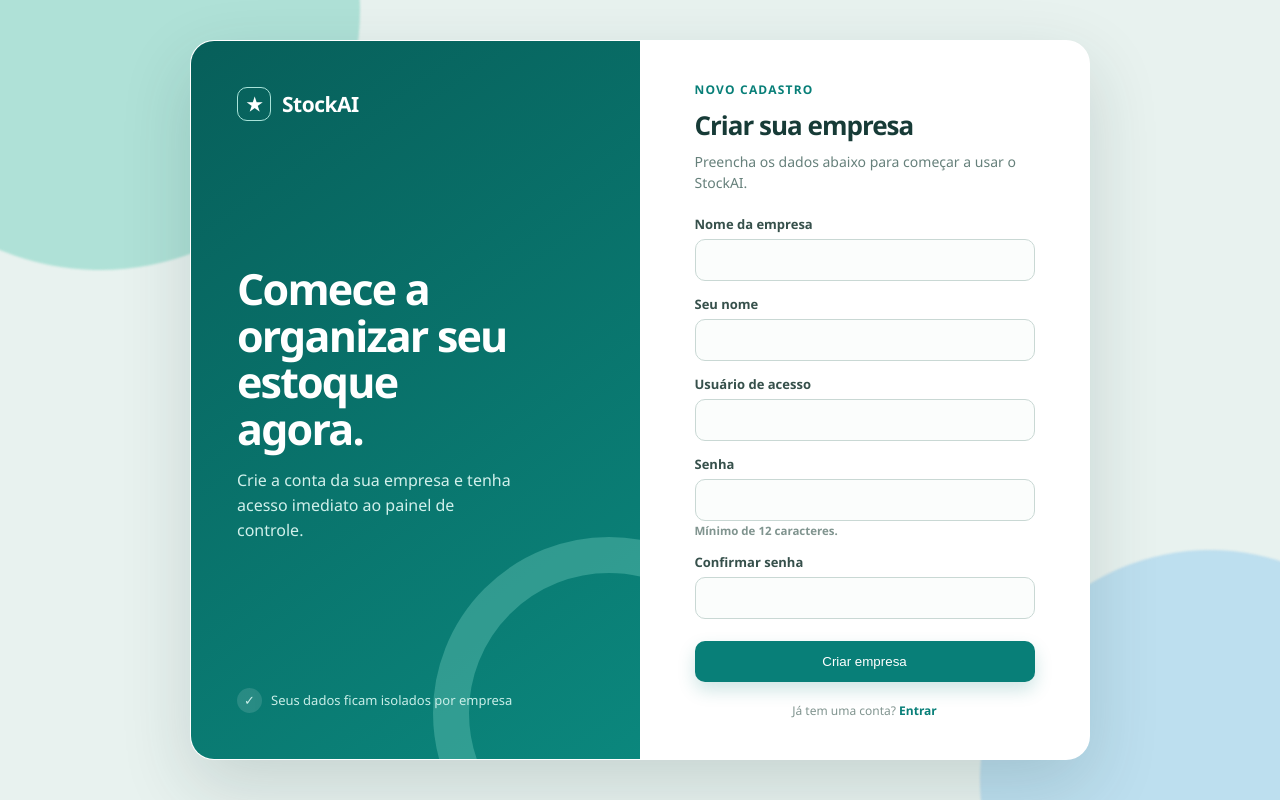
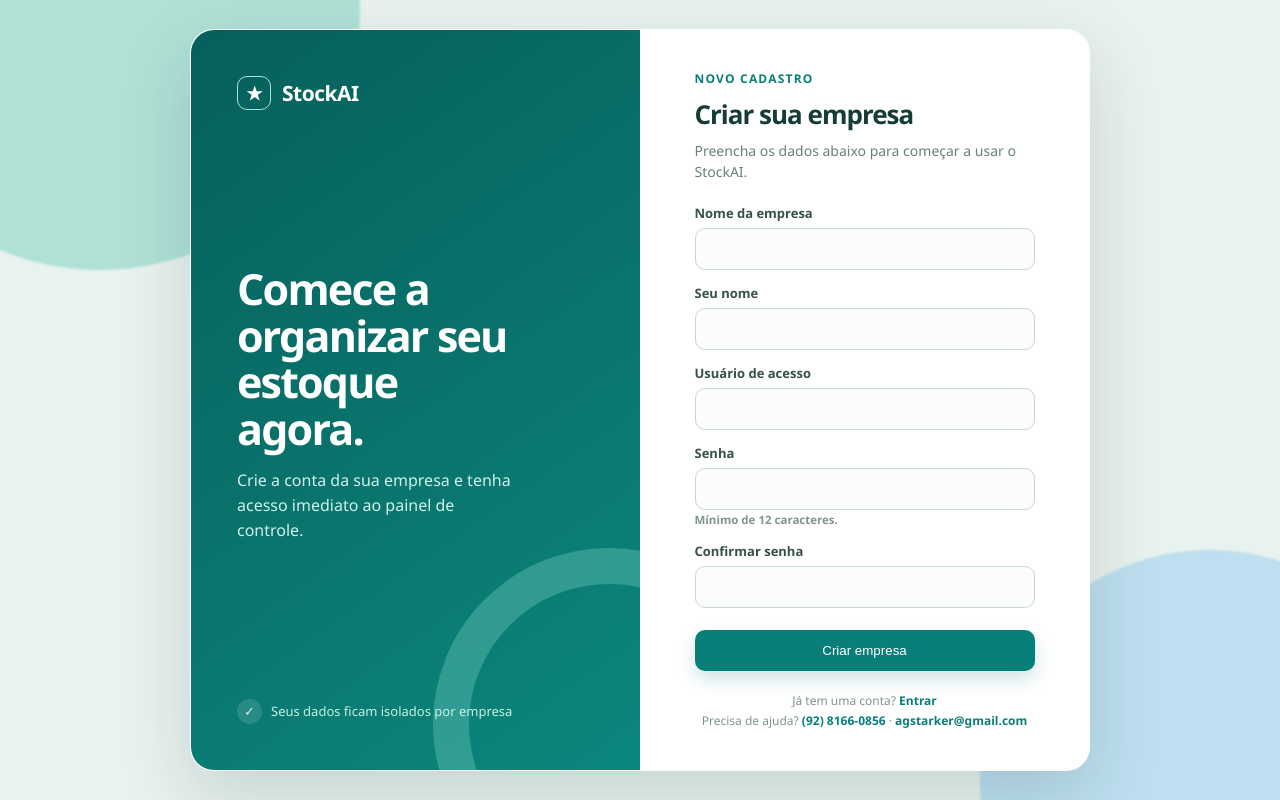
Before and after one commit to bacharelado/stockai, a FastAPI app: page /signup in a window 1280 px wide. Run offline with FastAPI, Linux system fonts and the light colour scheme; parts of the project's set-up code (start-up, migrations or seed data) failed here and were passed over.

Commit message:
feat: add support contact to signup

```diff
--- a/app/templates/signup.html
+++ b/app/templates/signup.html
@@ -36,8 +36,9 @@
         .error, .success { margin: 0 0 16px; padding: 11px 12px; border-radius: 9px; font-size: 13px; }
         .error { color: #9d251d; border: 1px solid #ffc4bd; background: #fff0ee; }
         .success { color: #0b5c46; border: 1px solid #a7e3cf; background: #ecfbf4; }
-        .footer { margin: 20px 0 0; color: #80948f; font-size: 12px; text-align: center; }
+        .footer { margin: 20px 0 0; color: #80948f; font-size: 12px; text-align: center; line-height: 1.6; }
         .footer a { color: #087f78; font-weight: 700; text-decoration: none; }
+        .footer a:hover { text-decoration: underline; }
         @media (max-width: 680px) { body { padding: 16px; overflow: auto; } .layout { min-height: auto; grid-template-columns: 1fr; } .intro { min-height: 190px; padding: 28px; } .intro h1 { margin-top: 24px; font-size: 27px; } .intro p, .secure-note { display: none; } main { padding: 30px 24px; } }
     </style>
 </head>
@@ -76,7 +77,7 @@
                     </label>
                     <button type="submit" id="botao-enviar">Criar empresa</button>
                 </form>
-                <p class="footer">Já tem uma conta? <a href="/login">Entrar</a></p>
+                <p class="footer">Já tem uma conta? <a href="/login">Entrar</a><br />Precisa de ajuda? <a href="tel:+559281660856">(92) 8166-0856</a> · <a href="mailto:agstarker@gmail.com">agstarker@gmail.com</a></p>
             </div>
         </main>
     </section>
```
